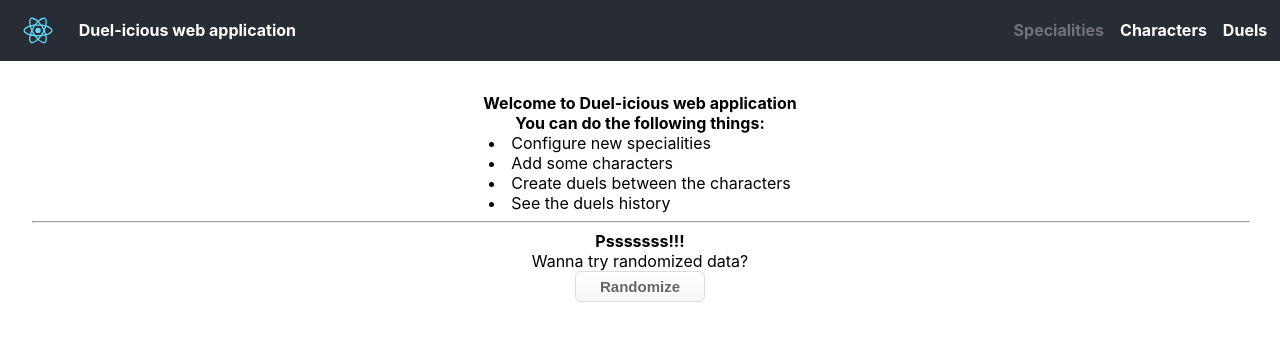
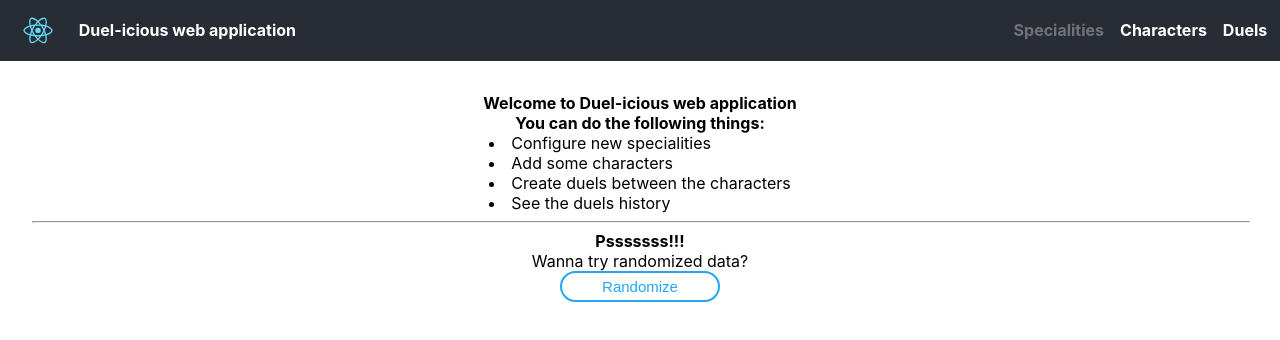
Before and after one commit to pillowslept/duel-icious, a React (Create React App) app: page / in a window 1280 px wide. Shown: the top 340 px of the page. Built offline with nearby package versions, Linux system fonts and the light colour scheme.

Commit message:
Adding new button styles

```diff
--- a/src/components/Styled/Common.css.js
+++ b/src/components/Styled/Common.css.js
@@ -1,38 +1,62 @@
 import styled, { css } from 'styled-components';
 
 export const Legend = styled.span`
-  font-size: 12px;
+  font-size: 0.75rem;
   font-style: italic;
 `;
 
-export const Button = styled.button`
-  box-shadow: inset 0px 1px 0px 0px #ffffff;
-  background: linear-gradient(to bottom, #ffffff 5%, #f6f6f6 100%);
-  background-color: #ffffff;
-  border-radius: 6px;
-  border: 1px solid #dcdcdc;
-  display: inline-block;
-  cursor: pointer;
-  color: #666666;
-  font-family: Arial;
-  font-size: 15px;
+export const Label = styled.label`
+  margin-right: 0.5rem;
   font-weight: bold;
-  padding: 6px 24px;
-  text-decoration: none;
-  text-shadow: 0px 1px 0px #ffffff;
-  outline-color: #dcdcdc;
+`;
 
-  &:hover {
-    background: linear-gradient(to bottom, #f6f6f6 5%, #ffffff 100%);
-    background-color: #f6f6f6;
-  }
+export const Row = styled.div`
+  margin-bottom: 0.5rem;
+`;
 
-  &:active {
-    position: relative;
-    top: 1px;
-  }
+export const Input = styled.input`
+  border-radius: 0.4rem;
+  padding: 0.3rem 0.5rem;
+  border: solid 0.0625rem gray;
 
-  &:disabled {
-    cursor: not-allowed;
+  &:active, &:focus {
+    outline: none !important;
+    border-color: #22A7F0;
+    box-shadow: 0 0 0.625rem #22A7F0;
   }
 `;
+
+export const Button = styled.button`
+  font-size: 0.9375rem;
+  color: #22A7F0;
+  outline: 0;
+  border: 0;
+  background: none;
+  padding: 0.3rem 2.5rem;
+  cursor: pointer;
+  border-radius: 1rem;
+  border: 0.125rem solid #22A7F0;
+  transition: all 0.3s ease;
+
+  ${({ disabled }) => !disabled && css`
+    &:hover, &:active {
+      background-color: #22A7F0;
+      color: #FFF;
+    }
+  `}
+
+  ${({ disabled }) => disabled && css`
+    cursor: not-allowed;
+  `}
+
+  ${({ isCancel }) => isCancel && css`
+    margin-left: 0.5rem;
+    color: #F62459;
+    border-color: #F62459;
+
+    &:hover, &:active {
+      background-color: #F62459;
+      color: #FFF;
+    }
+  `}
+`;
```
